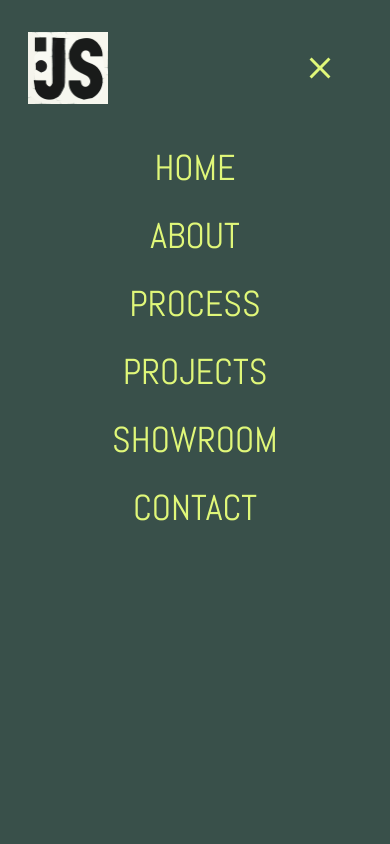
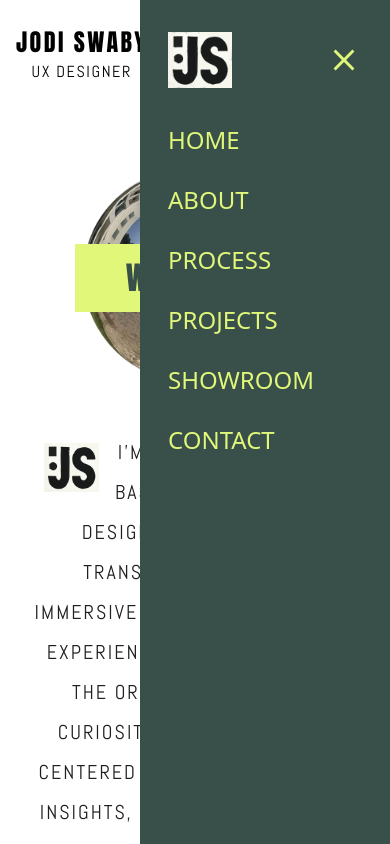
Before and after one commit to BS-Joy/unucreate-portfolio-fe, a Next.js app: page / in a window 390 px wide. Both pictures are taken after a click on the element 328 px from the left and 44 px from the top of the page. Built offline with nearby package versions, Linux system fonts and the light colour scheme; a web font is replaced by a local one.

Commit message:
welcome typewritter speed up and sidenav changed

```diff
--- a/src/components/Home/AnimatedWelcome.tsx
+++ b/src/components/Home/AnimatedWelcome.tsx
@@ -66,7 +66,7 @@ const AnimatedWelcome = () => {
                 transition={{ duration: 1, delay: 0.5 }}
                 className='flex-1 flex flex-col items-center justify-center relative'>
                 <h1 className='font-abel text-[20px] leading-[40px] max-w-[1004px] text-center tracking-widest'>
-                    <Typewriter text={typeWrittingText} delay={100} />
+                    <Typewriter text={typeWrittingText} delay={50} />
                 </h1>
             </motion.div>
         </div>
--- a/src/components/Shared/Navbar.tsx
+++ b/src/components/Shared/Navbar.tsx
@@ -4,70 +4,34 @@ import Image from 'next/image'
 import Link from 'next/link'
 import { usePathname } from 'next/navigation'
 import { useState } from 'react'
-import { AnimatePresence, motion } from "motion/react"
-import { IoMdMenu, IoMdClose } from "react-icons/io";
-import { HiMenu } from "react-icons/hi";
+import { AnimatePresence, motion } from 'motion/react'
+import { IoMdClose } from 'react-icons/io'
+import { HiMenu } from 'react-icons/hi'
 
 const navLinks = [
-    {
-        title: 'Home',
-        href: '/'
-    },
-    {
-        title: 'About',
-        href: '/about'
-    },
-    {
-        title: 'Process',
-        href: '/process'
-    },
-    {
-        title: 'Projects',
-        href: '/projects'
-    },
-    {
-        title: 'Showroom',
-        href: '/showroom'
-    },
-    {
-        title: 'Contact',
-        href: '/contact'
-    },
+    { title: 'Home', href: '/' },
+    { title: 'About', href: '/about' },
+    { title: 'Process', href: '/process' },
+    { title: 'Projects', href: '/projects' },
+    { title: 'Showroom', href: '/showroom' },
+    { title: 'Contact', href: '/contact' },
 ]
 
 const Navbar = () => {
     const [open, setOpen] = useState(false)
-    const pathname = usePathname();
+    const pathname = usePathname()
 
-    const toggleMenu = () => {
-        setOpen((prevOpen) => !prevOpen)
+    const toggleMenu = () => setOpen((prev) => !prev)
+
+    const sidebarVariants = {
+        initial: { x: '100%' }, // start off-screen to the right
+        animate: { x: '0%', transition: { type: 'tween', duration: 0.3 } },
+        exit: { x: '100%', transition: { type: 'tween', duration: 0.3 } },
     }
-
-    // Animate mobile view screen
-    const menuVars = {
-        initial: {
-            x: "100%", // Start off-screen to the right
-        },
-        animate: {
-            x: "0%", // Move into view
-            transition: {
-                type: "tween",
-                duration: 0.3
-            }
-        },
-        exit: {
-            x: "100%", // Exit to the right
-            transition: {
-                type: "tween",
-                duration: 0.3
-            }
-        }
-    };
-
 
     return (
         <header>
-            <nav className='flex justify-between items-center pl-8 pr-8 lg:pl-[92px] lg:pr-[69px] pt-1 lg:pt-[50px]'>
+            <nav className="flex justify-between items-center pl-4 pr-3 lg:pl-[92px] lg:pr-[69px] pt-1 lg:pt-[50px]">
                 <Image
                     src={logo}
                     width={100}
@@ -81,104 +45,87 @@ const Navbar = () => {
                     <h3 className='font-abel text-[16px] tracking-widest uppercase'>UX designer </h3>
                 </div>
 
-                {/* Large screen menu */}
-                <div className='lg:flex hidden items-center gap-[20px]'>
-                    <Link href='/' >
-                        <button className={`w-[126px] h-[60px] rounded-[40px] border border-primary ${pathname === "/" ? 'bg-primary' : 'bg-transparent'} text-[20px] font-abel`}>Home</button>
-                    </Link>
-                    <Link href='/about'>
-                        <button className={`w-[126px] h-[60px] rounded-[40px] border border-primary ${pathname === "/about" ? 'bg-primary' : 'bg-transparent'} text-[20px] font-abel`}>
-                            About
+                {/* Desktop navigation */}
+                <div className="lg:flex hidden items-center gap-[20px]">
+                    {navLinks.map((link, index) => (
+                        <Link href={link.href} key={index}>
+                            <button
+                                className={`w-[126px] h-[60px] rounded-[40px] border border-primary ${pathname === link.href ? 'bg-primary' : 'bg-transparent'
+                                    } text-[20px] font-abel`}
+                            >
+                                {link.title}
                             </button>
                         </Link>
-                    <Link href='/process'>
-                        <button className={`w-[126px] h-[60px] rounded-[40px] border border-primary ${pathname === "/process" ? 'bg-primary' : 'bg-transparent'} text-[20px] font-abel`}>
-                            Process
-                        </button>
-                    </Link>
-                    <Link href='/projects'>
-                        <button className={`w-[126px] h-[60px] rounded-[40px] border border-primary ${pathname === "/projects" ? 'bg-primary' : 'bg-transparent'} text-[20px] font-abel`}>
-                            Projects
-                        </button>
-                    </Link>
-                    <Link href='/showroom'>
-                        <button className={`w-[126px] h-[60px] rounded-[40px] border border-primary ${pathname === "/showroom" ? 'bg-primary' : 'bg-transparent'} text-[20px] font-abel`}>
-                            Showroom
-                        </button>
-                    </Link>
-                    <Link href='/contact'>
-                        <button className={`w-[126px] h-[60px] rounded-[40px] border border-primary ${pathname === "/contact" ? 'bg-primary' : 'bg-transparent'} text-[20px] font-abel`}>
-                            Contact
-                        </button>
-                    </Link>
+                    ))}
                 </div>
 
-                {/* Open Hamburger menu */}
-                <div className='cursor-pointer lg:hidden text-4xl text-olive font-belle  p-3 rounded-full flex items-center justify-center' onClick={toggleMenu}>
-                    {/* <h1>Menu</h1> */}
+                {/* Hamburger icon for mobile */}
+                <div
+                    className="cursor-pointer lg:hidden text-4xl p-3"
+                    onClick={toggleMenu}
+                >
                     <HiMenu />
                 </div>
-                {/* <div className='cursor-pointer lg:hidden text-4xl text-primary font-belle bg-olive p-3 rounded-full flex items-center justify-center' onClick={toggleMenu}>
-                    <IoMdMenu />
-                </div> */}
             </nav>
 
+            {/* Sidebar for mobile */}
             <AnimatePresence>
-                {/* Mobile screen menu */}
-                {open &&
+                {open && (
                     <motion.div
-                        variants={menuVars}
-                        initial='initial'
-                        animate='animate'
-                        exit='exit'
-                        className='fixed left-0 top-0 w-full h-screen origin-top bg-olive text-primary p-7 z-20'>
-                        <div className='flex h-full flex-col'>
-                            <div className='flex justify-between'>
+                        variants={sidebarVariants}
+                        initial="initial"
+                        animate="animate"
+                        exit="exit"
+                        className="fixed right-0 top-0 h-screen w-[250px] bg-olive text-primary p-7 z-20"
+                    >
+                        <div className="flex justify-between items-center mb-8">
                             <Image
                                 src={logo}
                                 width={100}
                                 height={100}
-                                    alt='Jodi Logo Image'
-                                    className='w-20 h-20 lg:w-[162px] lg:h-[144px] object-contain'
+                                alt="Jodi Logo Image"
+                                className="w-16 h-16 object-contain"
                             />
-
-                                {/* Close Hamburger menu */}
-                                <div className='cursor-pointer lg:hidden text-4xl text-primary font-anton pr-6 rounded-full flex items-center justify-center' onClick={toggleMenu}>
+                            <div
+                                className="cursor-pointer text-4xl"
+                                onClick={toggleMenu}
+                            >
                                 <IoMdClose />
                             </div>
                         </div>
-
-                            {/* Moble screen links */}
-                            <div className='flex flex-col h-full justify-start pt-10 font-abel items-center gap-7'>
-                                {
-                                    navLinks.map((link, index) => {
-                                        return <MobileNavLink key={index} title={link.title} href={link.href} setOpen={setOpen} />
-                                    })
-                                }
-                            </div>
+                        <div className="flex flex-col gap-7">
+                            {navLinks.map((link, index) => (
+                                <MobileNavLink
+                                    key={index}
+                                    title={link.title}
+                                    href={link.href}
+                                    setOpen={setOpen}
+                                />
+                            ))}
                         </div>
                     </motion.div>
-                }
+                )}
             </AnimatePresence>
-        </header >
+        </header>
     )
 }
 
 export default Navbar
 
-
-const MobileNavLink = ({ title, href, setOpen }: { title: string; href: string; setOpen: React.Dispatch<React.SetStateAction<boolean>> }) => {
-    const closeNavWhenClickingLink = () => {
-        setOpen(false); // Directly set it to false to close the menu
-    };
+const MobileNavLink = ({
+    title,
+    href,
+    setOpen,
+}: {
+    title: string
+    href: string
+    setOpen: React.Dispatch<React.SetStateAction<boolean>>
+}) => {
+    const closeNav = () => setOpen(false)
     return (
-        <div className='text-4xl uppercase text-primary relative'>
-            <Link href={href} onClick={closeNavWhenClickingLink} className='relative group'>
+        <div className="text-2xl uppercase text-primary">
+            <Link href={href} onClick={closeNav} className="relative group">
                 {title}
-                {/* Animated underline */}
-                <motion.div
-                    className="absolute left-0 bottom-0 w-full h-1 bg-primary origin-left scale-x-0 group-hover:scale-x-100 transition-transform duration-300"
-                />
             </Link>
         </div>
     )
```
Lines whose indentation alone changed are shown as unchanged.
